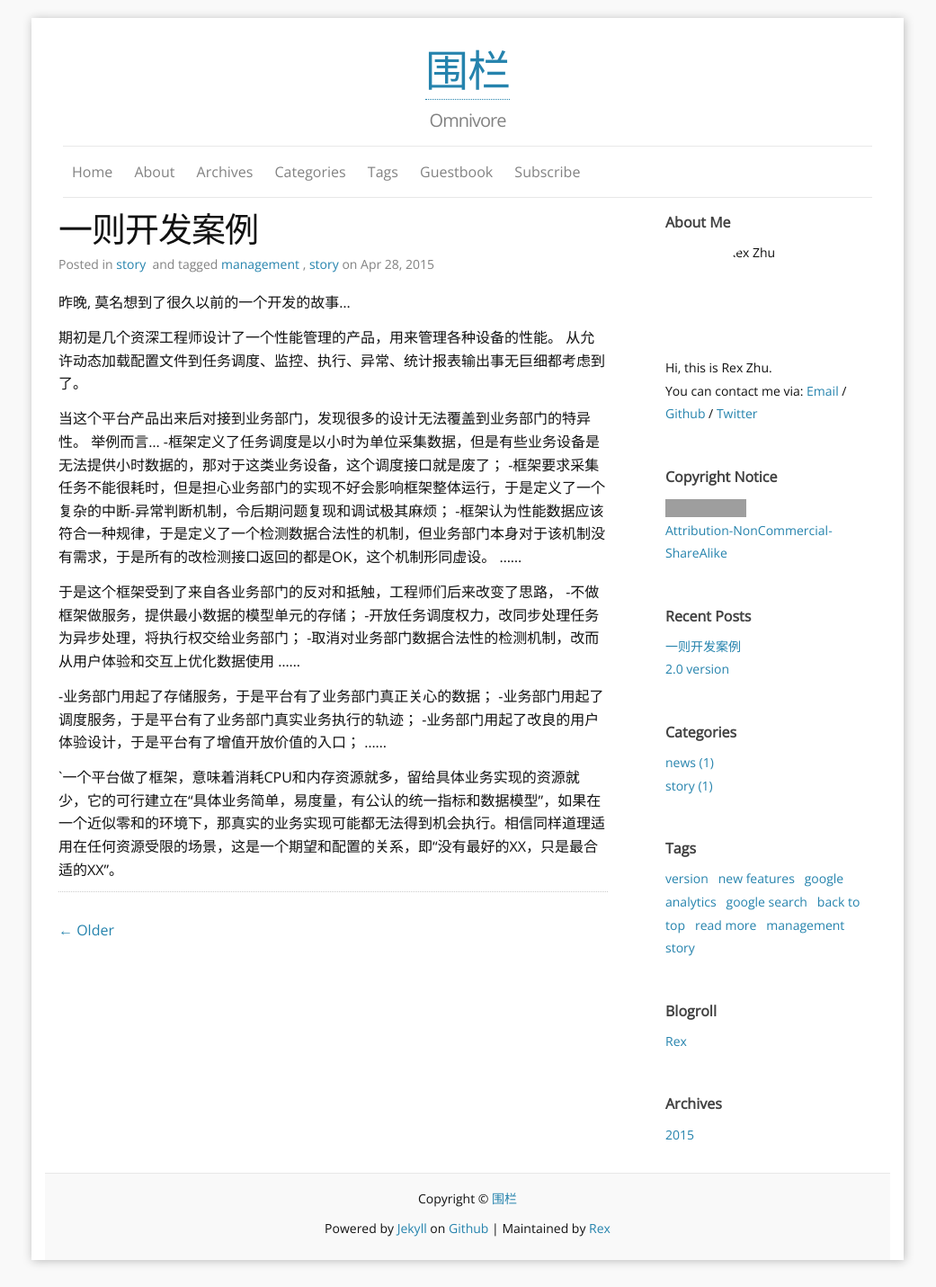
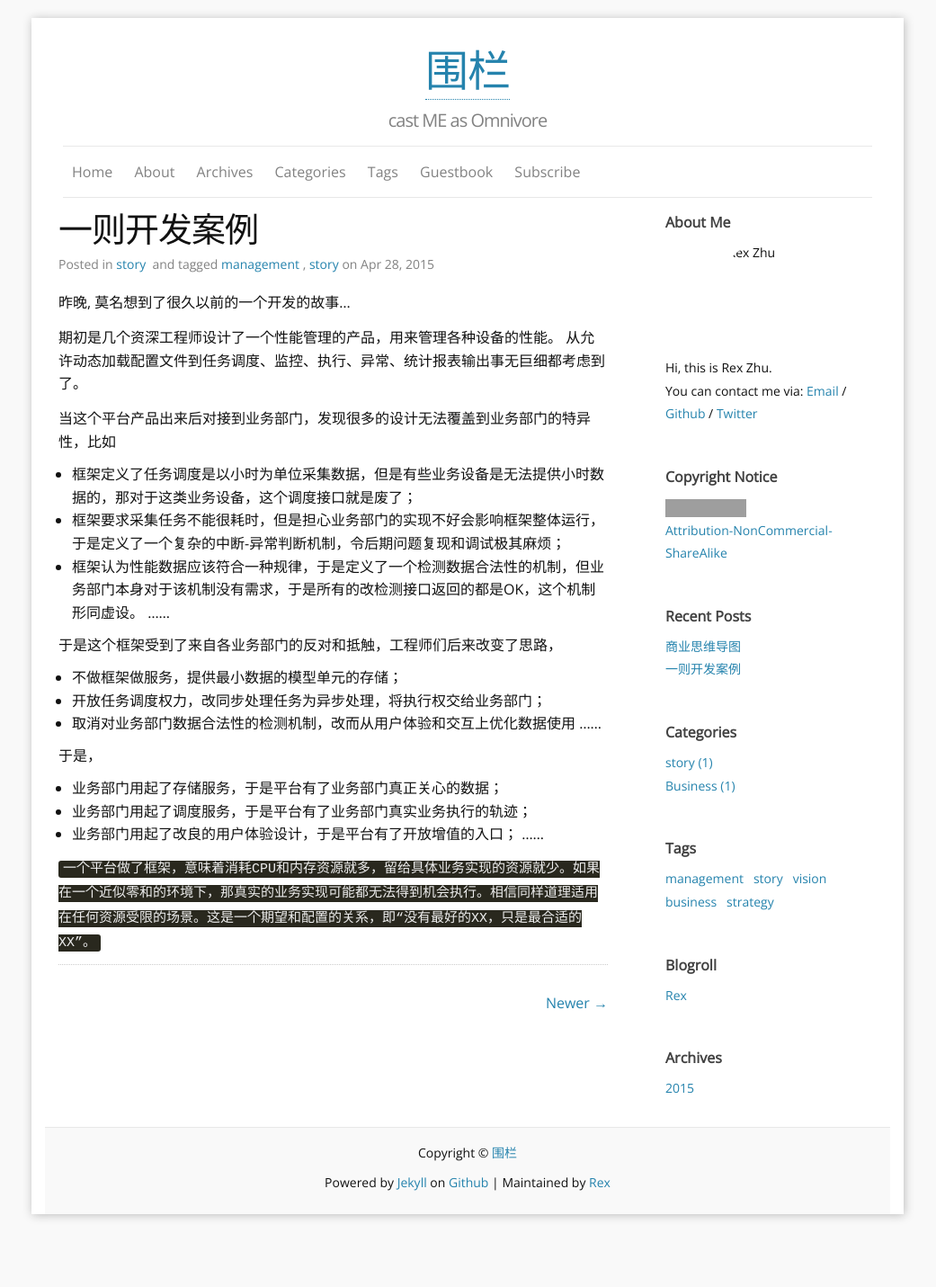
Before and after one commit to rexzhu/Zephyr, a Jekyll site: the page built from _posts/2015-04-28-一则开发案例.md, in a window 1280 px wide. Shown: the whole page at 90% size, without its empty margins (120-1161 px from the left). Built offline with Jekyll 4.4.1, drawn with Linux system fonts in a browser that asks for light colours; comment, search, counter and statistics services are not loaded; after the commit the page ends 1380 px from its top, so only the background shows below that; grey boxes are pictures that could not be loaded.

Commit message:
freshman21

```diff
--- a/_config.yml
+++ b/_config.yml
@@ -1,12 +1,12 @@
 ### Site info:
 title: 围栏
-tagline: Omnivore
+tagline: cast ME as Omnivore
 author: Rex Zhu
 email: rex.zhu@gmail.com
 description: "It's Rex personal website." # You can edit this line in _config.yml. It will appear in your document head meta and in your feed.xml site description
 keywords: "Blog, Java, Cloud, IoT, Internet, Management"
-baseurl: "/" # the subpath of your site, e.g. /blog
-url: "http://leizhu.info/" # the base hostname & protocol for your site
+baseurl: "" # the subpath of your site, e.g. /blog
+url: "http://leizhu.info" # the base hostname & protocol for your site
 locale: en_US
 
 ### Personal info and site tools info:
--- a/_posts/2015-03-31-2.0version.md
+++ /dev/null
@@ -1,43 +0,0 @@
----
-published: true
-title: 2.0 version
-layout: post
-author: Yu
-category: news
-tags:
-- version
-- new features
-- google analytics
-- google search
-- back to top
-- read more
----
-
-Today, I update the theme with some new features. Welcome to use freshman21 2.0 version(gh-pages branch).
-
-**gh-pages branch new features** :
-
-  - Google  search
-  - Google analytics
-  - Read more mode
-  - Open Graph META Tags
-  - Microdata(schema.org)
-  - back to top button
-  - font awesome icon
-
-**master branch new features** :
-
-  - Open Graph META Tags
-  - Microdata(schema.org)
-
-The main difference between master and gh-pages: only one Javascript (Mathjax) be included in master branch.
-
-Master branch is a more purified html+css framework than gh-pages branch.
-
-Clone master branch:
-
-` git clone https://github.com/yulijia/freshman21.git -b master --single-branch`
-
-Clone gh-pages branch:
-
-`git clone https://github.com/yulijia/freshman21.git -b gh-pages --single-branch`
--- a/_posts/2015-04-28-一则开发案例.md
+++ b/_posts/2015-04-28-一则开发案例.md
@@ -12,22 +12,22 @@ tags:
 
 期初是几个资深工程师设计了一个性能管理的产品，用来管理各种设备的性能。 从允许动态加载配置文件到任务调度、监控、执行、异常、统计报表输出事无巨细都考虑到了。
 
-当这个平台产品出来后对接到业务部门，发现很多的设计无法覆盖到业务部门的特异性。
-举例而言...
--框架定义了任务调度是以小时为单位采集数据，但是有些业务设备是无法提供小时数据的，那对于这类业务设备，这个调度接口就是废了；
--框架要求采集任务不能很耗时，但是担心业务部门的实现不好会影响框架整体运行，于是定义了一个复杂的中断-异常判断机制，令后期问题复现和调试极其麻烦；
--框架认为性能数据应该符合一种规律，于是定义了一个检测数据合法性的机制，但业务部门本身对于该机制没有需求，于是所有的改检测接口返回的都是OK，这个机制形同虚设。
+当这个平台产品出来后对接到业务部门，发现很多的设计无法覆盖到业务部门的特异性，比如
+  - 框架定义了任务调度是以小时为单位采集数据，但是有些业务设备是无法提供小时数据的，那对于这类业务设备，这个调度接口就是废了；
+  - 框架要求采集任务不能很耗时，但是担心业务部门的实现不好会影响框架整体运行，于是定义了一个复杂的中断-异常判断机制，令后期问题复现和调试极其麻烦；
+  - 框架认为性能数据应该符合一种规律，于是定义了一个检测数据合法性的机制，但业务部门本身对于该机制没有需求，于是所有的改检测接口返回的都是OK，这个机制形同虚设。
 ......
 
 于是这个框架受到了来自各业务部门的反对和抵触，工程师们后来改变了思路，
--不做框架做服务，提供最小数据的模型单元的存储；
--开放任务调度权力，改同步处理任务为异步处理，将执行权交给业务部门；
--取消对业务部门数据合法性的检测机制，改而从用户体验和交互上优化数据使用
+  - 不做框架做服务，提供最小数据的模型单元的存储；
+  - 开放任务调度权力，改同步处理任务为异步处理，将执行权交给业务部门；
+  - 取消对业务部门数据合法性的检测机制，改而从用户体验和交互上优化数据使用
 ......
 
--业务部门用起了存储服务，于是平台有了业务部门真正关心的数据；
--业务部门用起了调度服务，于是平台有了业务部门真实业务执行的轨迹；
--业务部门用起了改良的用户体验设计，于是平台有了增值开放价值的入口；
+于是，
+  - 业务部门用起了存储服务，于是平台有了业务部门真正关心的数据；
+  - 业务部门用起了调度服务，于是平台有了业务部门真实业务执行的轨迹；
+  - 业务部门用起了改良的用户体验设计，于是平台有了开放增值的入口；
 ......
 
-`一个平台做了框架，意味着消耗CPU和内存资源就多，留给具体业务实现的资源就少，它的可行建立在“具体业务简单，易度量，有公认的统一指标和数据模型”，如果在一个近似零和的环境下，那真实的业务实现可能都无法得到机会执行。相信同样道理适用在任何资源受限的场景，这是一个期望和配置的关系，即“没有最好的XX，只是最合适的XX”。
+`一个平台做了框架，意味着消耗CPU和内存资源就多，留给具体业务实现的资源就少。如果在一个近似零和的环境下，那真实的业务实现可能都无法得到机会执行。相信同样道理适用在任何资源受限的场景。这是一个期望和配置的关系，即“没有最好的XX，只是最合适的XX”。`
```
Also changed, not shown: _includes/header.html (+4 -4 lines), _posts/2015-05-02-商业导图.md (added, +16 -0 lines).
